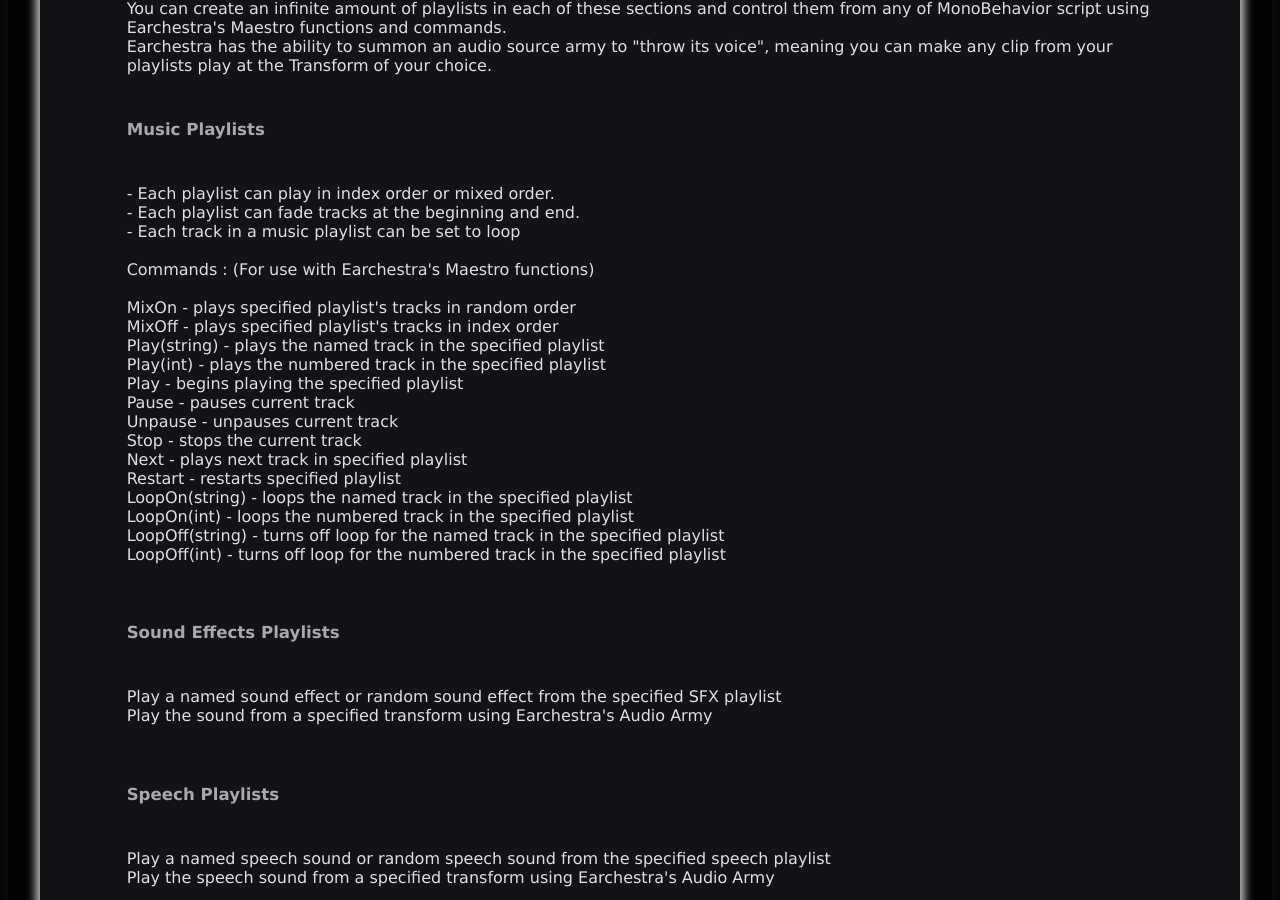
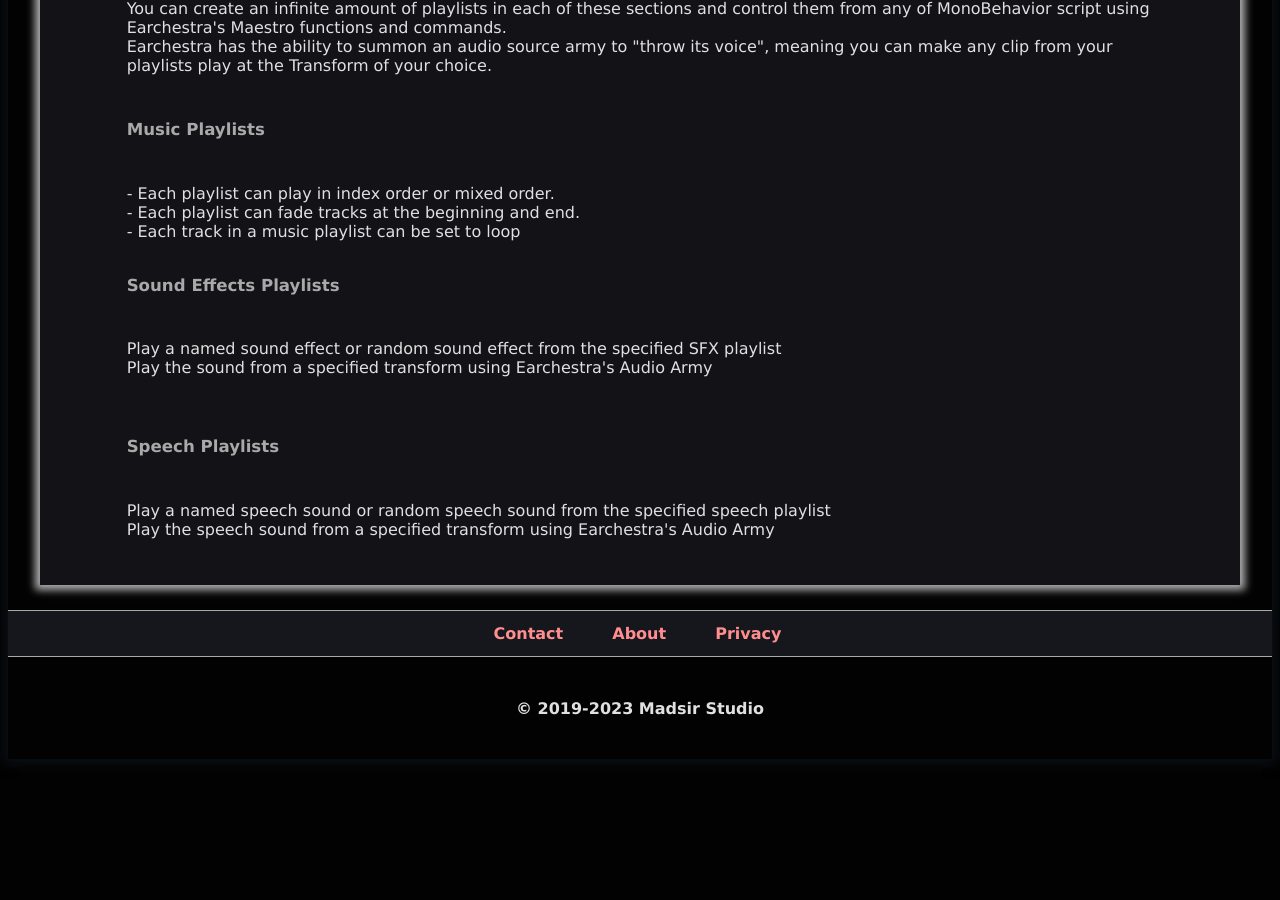
Before and after one commit to Madsir/madsirstudio.github.io, a Jekyll site: the page built from earchestra/index.html, in a window 1280 px wide and 900 px high, scrolled down 500 px. Built offline with Jekyll 4.4.1, drawn with Linux system fonts in a browser that asks for light colours; after the commit the page ends 1267 px from its top, so only the background shows below that.

Commit message:
Update index.html

```diff
--- a/earchestra/index.html
+++ b/earchestra/index.html
@@ -86,22 +86,6 @@
      - Each playlist can play in index order or mixed order.<br>
 - Each playlist can fade tracks at the beginning and end.<br>
 - Each track in a music playlist can be set to loop<br><br>
-Commands : (For use with Earchestra's Maestro functions)<br><br>
-MixOn - plays specified playlist's tracks in random order<br>
-MixOff - plays specified playlist's tracks in index order<br>
-Play(string) - plays the named track in the specified playlist<br>
-Play(int) - plays the numbered track in the specified playlist<br>
-Play - begins playing the specified playlist<br>
-Pause - pauses current track<br>
-Unpause - unpauses current track<br>
-Stop - stops the current track<br>
-Next - plays next track in specified playlist<br>
-Restart - restarts specified playlist<br>
-LoopOn(string) - loops the named track in the specified playlist<br>
-LoopOn(int) - loops the numbered track in the specified playlist<br>
-LoopOff(string) - turns off loop for the named track in the specified playlist<br>
-      LoopOff(int) - turns off loop for the numbered track in the specified playlist</p><br>
-        <br>
     <h2>Sound Effects Playlists</h2>
     <br>
     <p>Play a named sound effect or random sound effect from the specified SFX playlist<br>
@@ -111,7 +95,7 @@
     <h2>Speech Playlists</h2><br>
         <p>Play a named speech sound or random speech sound from the specified speech playlist<br>
       Play the speech sound from a specified transform using Earchestra's Audio Army</p>
-    <br>
+    <br><br>
   </div>
   </div>
   </body>
```
